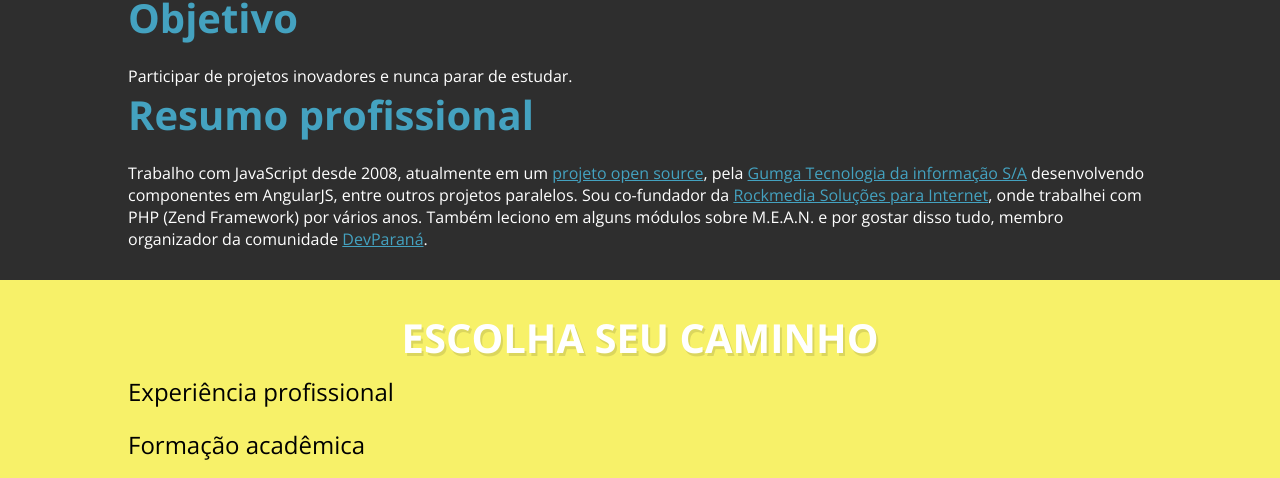
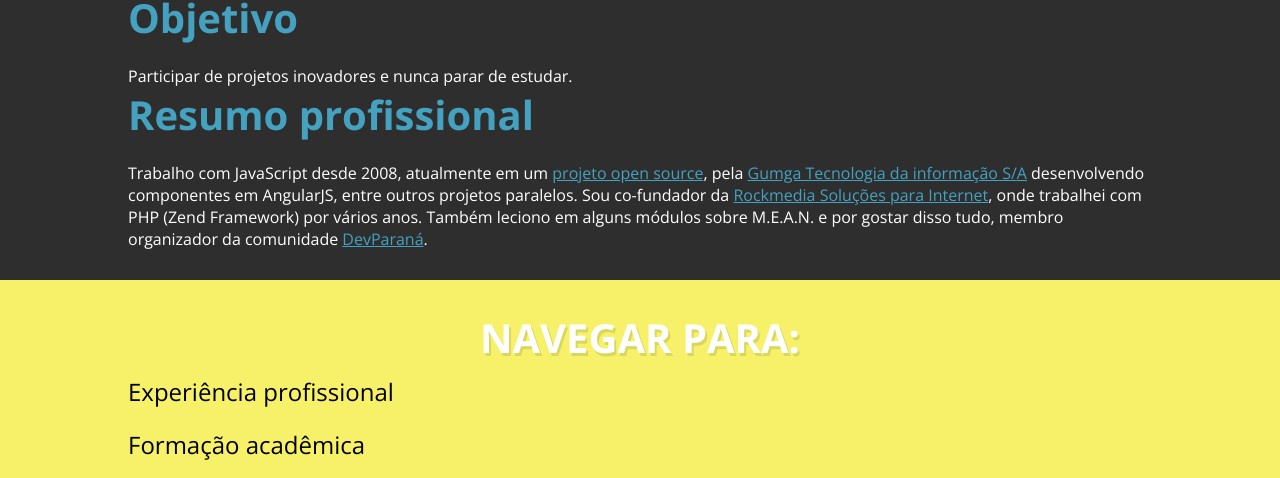
Before and after one commit to guiseek/guiseek.github.io, a plain HTML site: page index.html in a window 1280 px wide. Shown: the part 313-791 px from the top of the page. Drawn offline with nearby package versions, Linux system fonts and the light colour scheme; no server answers.

Commit message:
Header de navegação alterado

```diff
--- a/index.html
+++ b/index.html
@@ -45,7 +45,7 @@
     </section>
     <section class="main" id="main">
         <div class="wrapper">
-            <h1><a href="#main">Escolha seu caminho</a></h1>
+            <h1><a href="#main">Navegar para:</a></h1>
 
             <ul>
                 <li><a href="#professional-xp">Experiência profissional</a></li>
```
